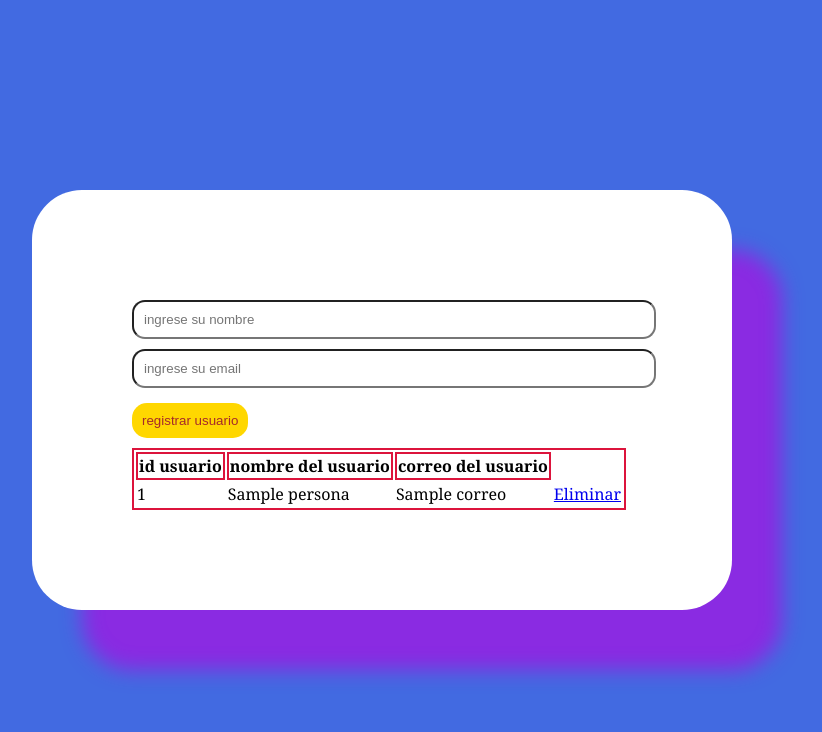
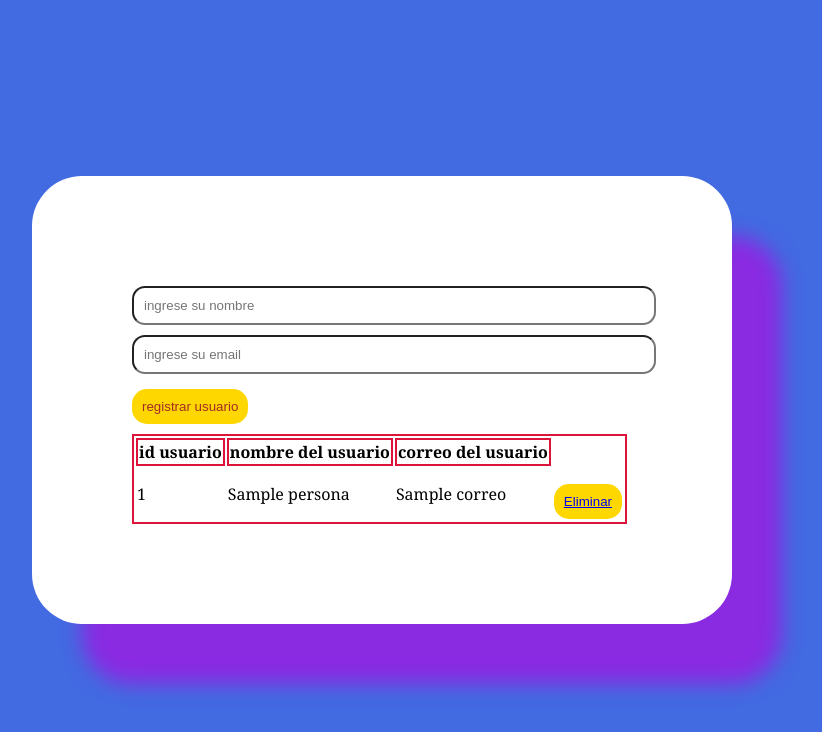
Before and after one commit to JSDIAZ27/CRUD, a Flask app: template templates/registro.html in a window 1280 px wide. Shown: the top 732 px of the page, without its empty margins (258-1080 px from the left). Run offline with Flask 3, Linux system fonts and the light colour scheme; the template is opened without the code that fills it: most values are stand-ins (such as "Sample title", 1, 10 or a date in 2020).

Commit message:
clase 20-5-25

```diff
--- a/templates/registro.html
+++ b/templates/registro.html
@@ -26,7 +26,7 @@
                     <td> {{persona.id}} </td>
                     <td> {{persona.nombre}} </td>
                     <td> {{persona.correo}} </td>
-                    <td> <a href="/?borrar={{ persona.id}}">Eliminar</a></td>
+                    <td> <button class="botonborrar"> <a href="/?borrar={{persona.id }}">Eliminar</a></button></td>
                 </tr>
 
             {% endfor %}
```
